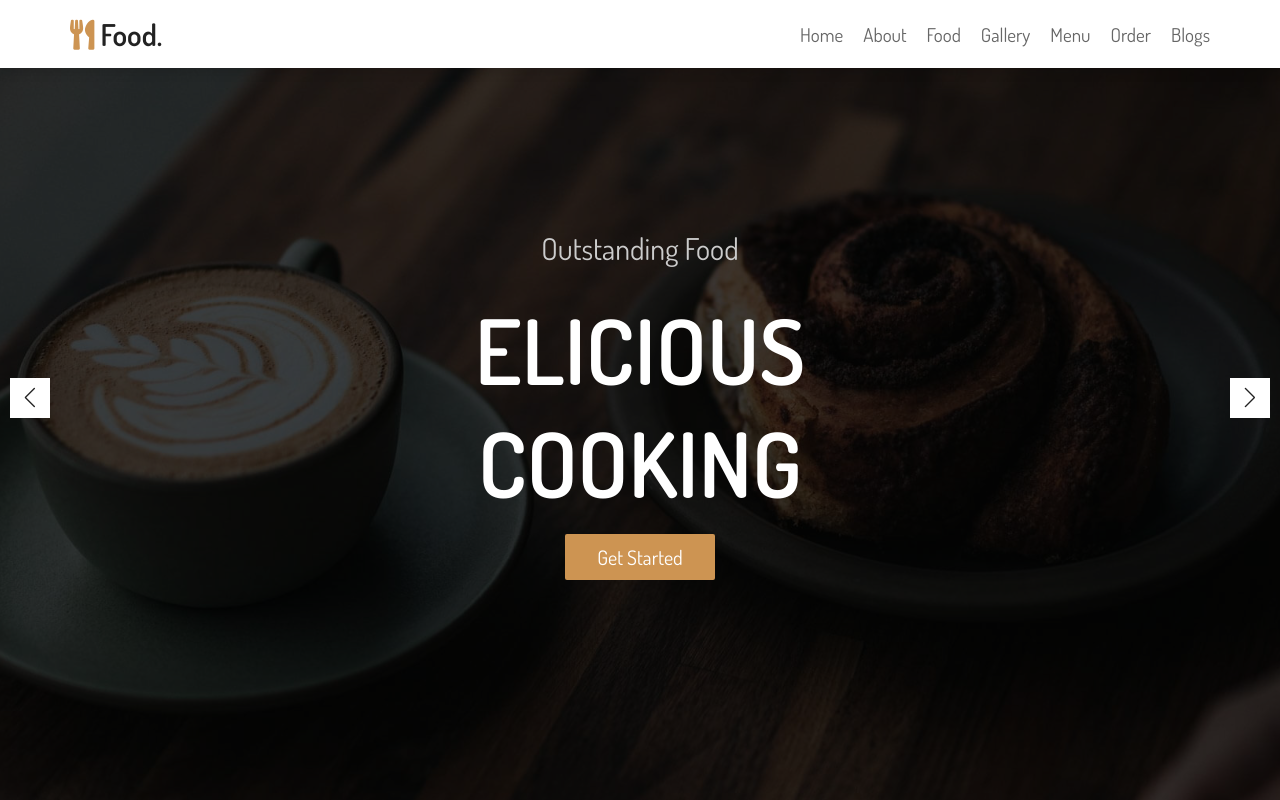
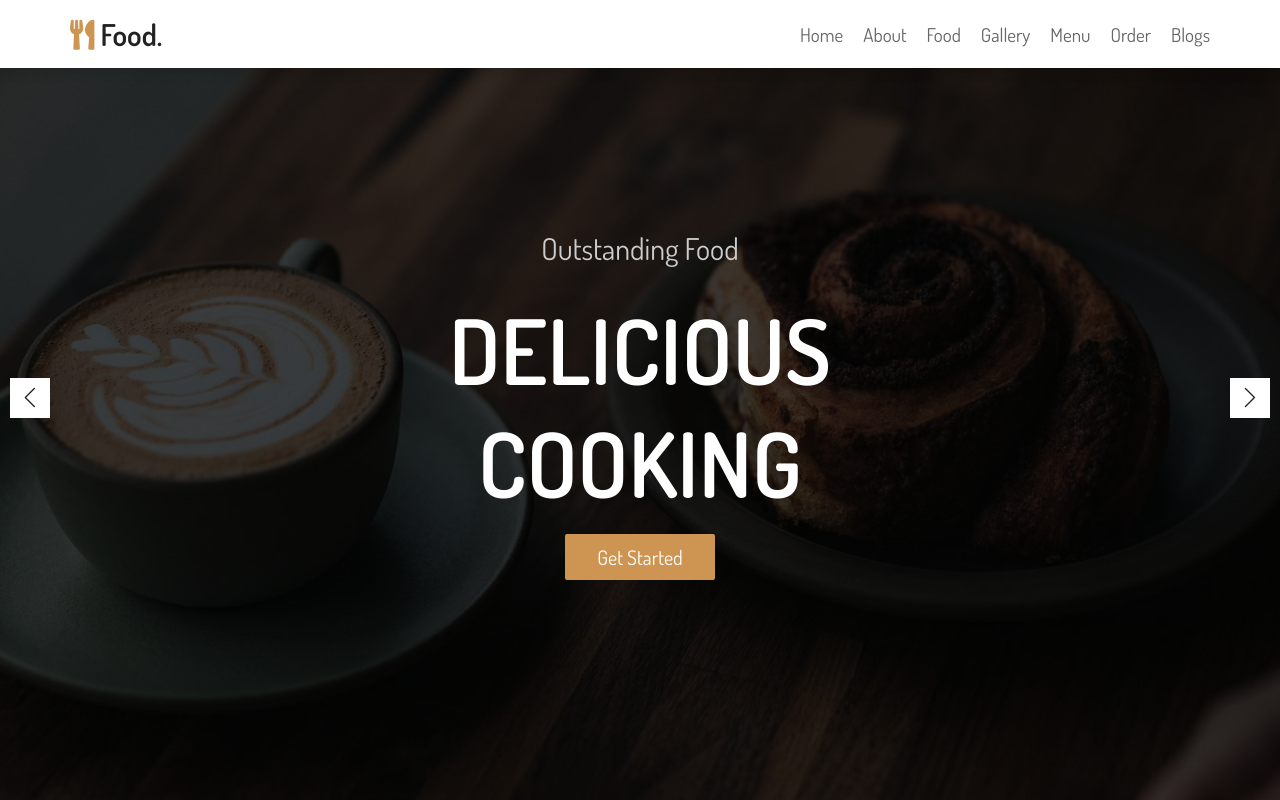
Before and after one commit to imansaadat/food-website, a plain HTML site: page index.html in a window 1280 px wide. Shown: the top 800 px of the page. Drawn offline with nearby package versions, Linux system fonts and the light colour scheme; some packages are replaced by stand-ins of ours; a script that the page names is missing.

Commit message:
Update index.html

```diff
--- a/index.html
+++ b/index.html
@@ -76,7 +76,7 @@
             >
               <div class="home__content">
                 <p>outstanding food</p>
-                <h3>elicious cooking</h3>
+                <h3>delicious cooking</h3>
                 <a href="#" class="btn">get started</a>
               </div>
             </div>
```
